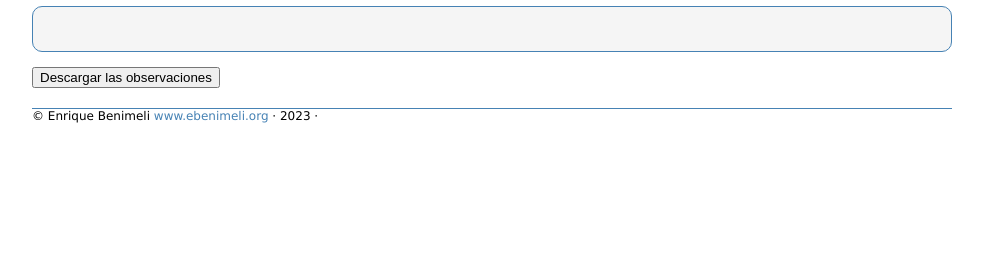
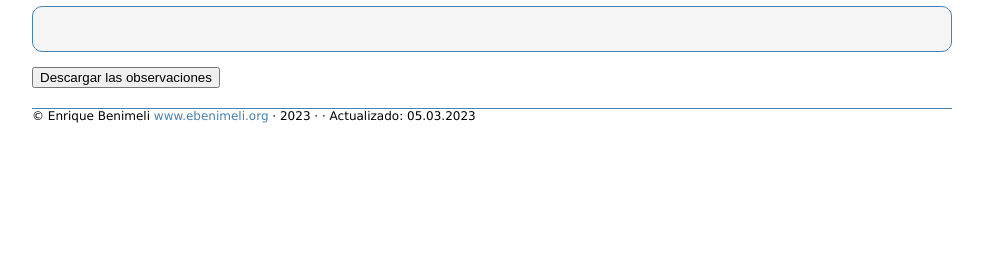
Before and after one commit to ebenimeli/obs, a PHP site: page / in a window 1280 px wide. Shown: the part 2397-2670 px from the top of the page, without its empty margins (148-1131 px from the left). Run offline with PHP 8.4, Linux system fonts and the light colour scheme; some libraries are stand-ins or nearby versions.

Commit message:
Last update text

```diff
--- a/index.php
+++ b/index.php
@@ -459,9 +459,7 @@
 
 </div> <!-- end content -->
 
-
-    <div class="footer">&copy; Enrique Benimeli <a href="http://www.ebenimeli.org" target="_blank">www.ebenimeli.org</a> · 2023 · <span id="obsc"></span></div>
-
+    <div class="footer">&copy; Enrique Benimeli <a href="http://www.ebenimeli.org" target="_blank">www.ebenimeli.org</a> · 2023 · <span id="obsc"></span> · Actualizado: 05.03.2023</div>
 
     <!-- Scripts -->
      <script src="js/obs.js"></script>
```
